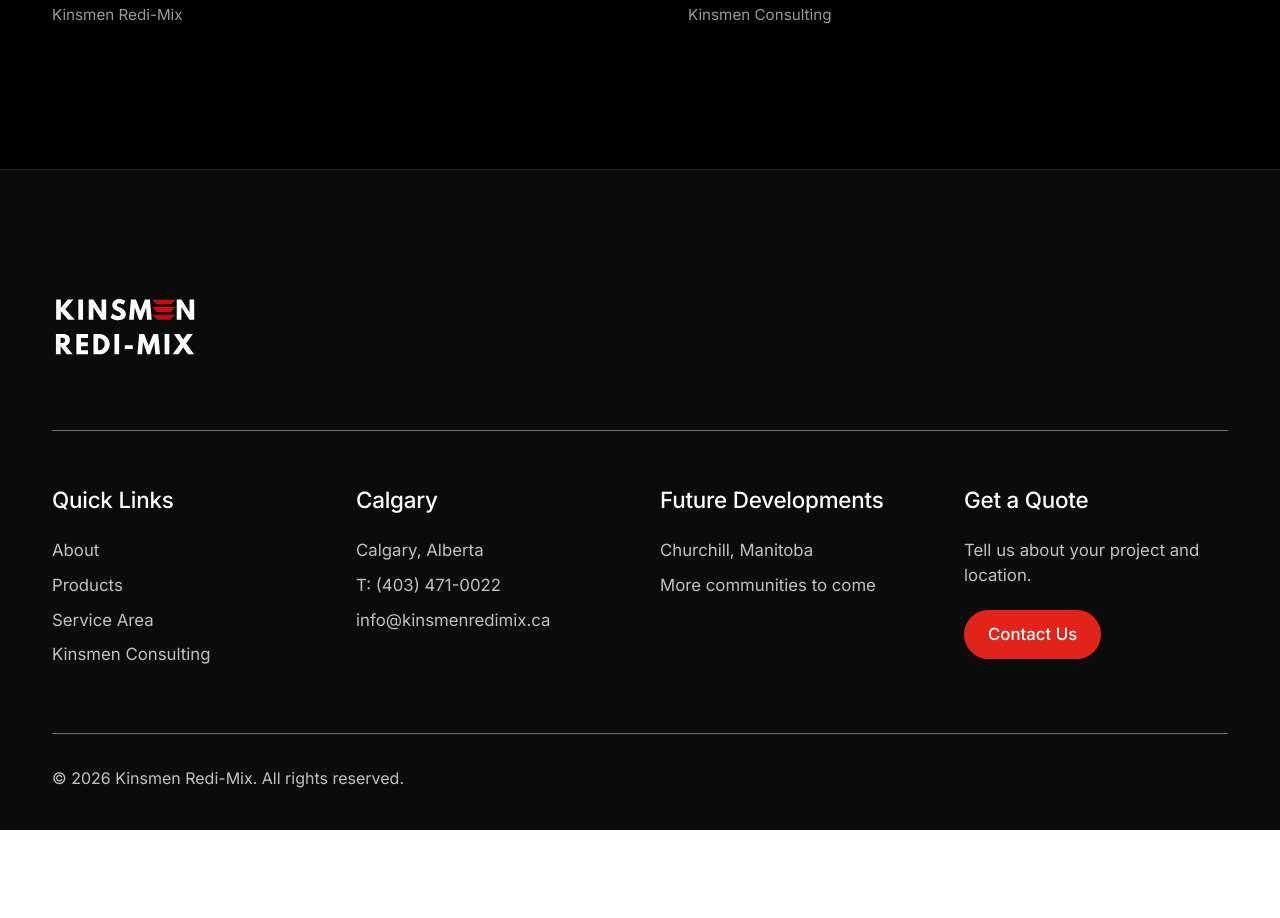
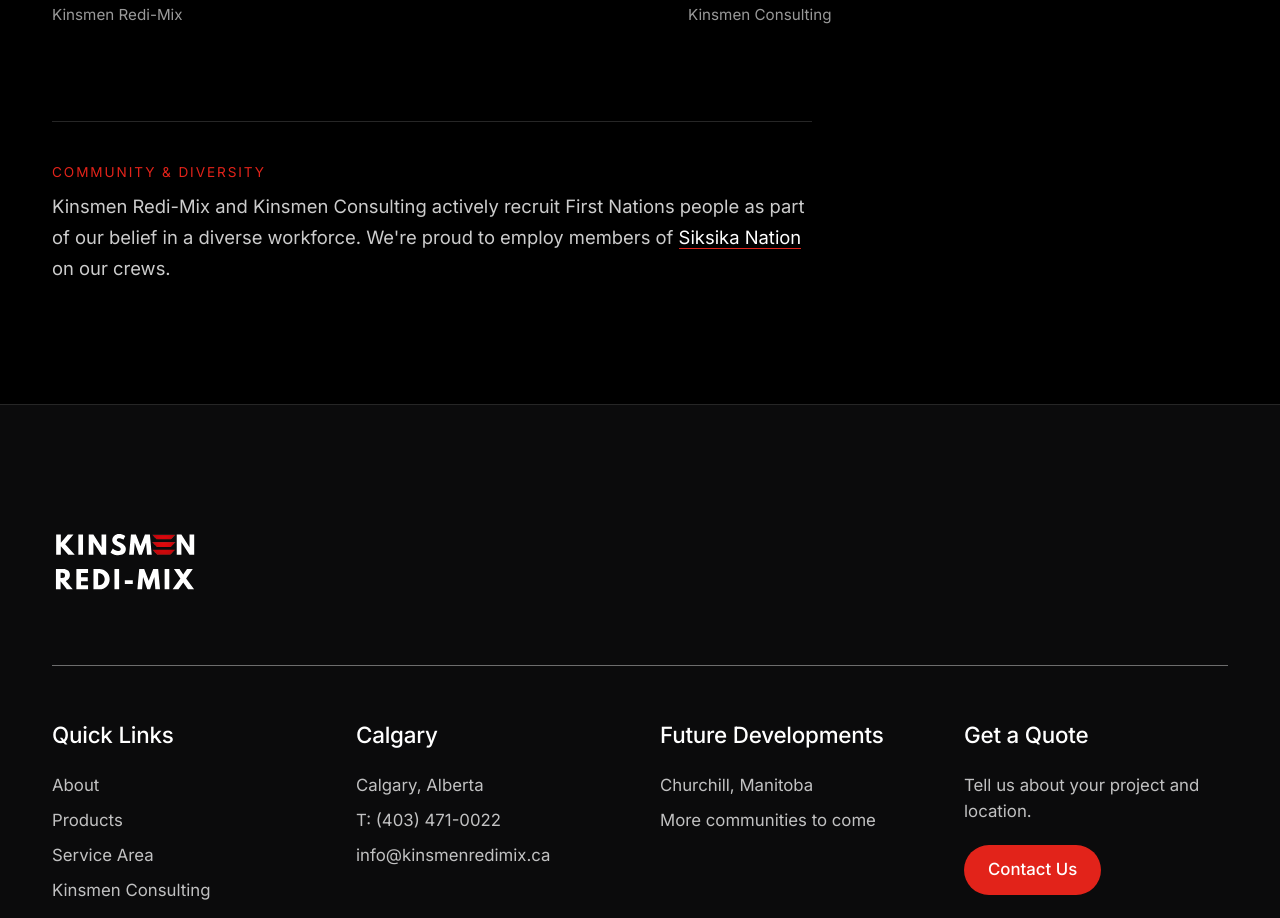
Before and after one commit to ScaleCRMCO/Kinsmen-Redi-Mix, a Next.js app: page / in a window 1280 px wide. Shown: the part 7600-8518 px from the top of the page. Before the commit the page ends 8430 px from the top, so only its background shows below. Built offline with nearby package versions, Linux system fonts and the light colour scheme.

Commit message:
Add First Nations recruitment note to Kinsmen family section
Co-Authored-By: Claude Opus 5.5 <noreply@anthropic.com>
Claude-Session: https://claude.ai/code/session_01Ebq2Q3EiF2kxTpiveFEXHZ

```diff
--- a/app/globals.css
+++ b/app/globals.css
@@ -199,3 +199,7 @@ h1, h2, h3 { font-weight: 500; letter-spacing: -0.01em; line-height: 1.2; }
   .why-photo { position: relative; top: 0; }
 }
 .accent { color: var(--red); }
+.community { margin-top: 72px; padding-top: 40px; border-top: 1px solid rgba(255,255,255,0.15); max-width: 760px; }
+.community p:last-child { font-size: 1.15rem; line-height: 1.7; color: rgba(255,255,255,0.8); }
+.community a { color: var(--white); border-bottom: 1px solid var(--red); }
+.community a:hover { color: var(--red); }
--- a/app/page.tsx
+++ b/app/page.tsx
@@ -348,6 +348,18 @@ export default function Home() {
                 </a>
               </li>
             </ul>
+            <div className="community">
+              <p className="eyebrow">Community &amp; Diversity</p>
+              <p>
+                Kinsmen Redi-Mix and Kinsmen Consulting actively recruit First Nations
+                people as part of our belief in a diverse workforce. We&apos;re proud to
+                employ members of{" "}
+                <a href="https://siksikanation.com/" target="_blank" rel="noopener noreferrer">
+                  Siksika Nation
+                </a>{" "}
+                on our crews.
+              </p>
+            </div>
           </div>
         </section>
       </main>
```
